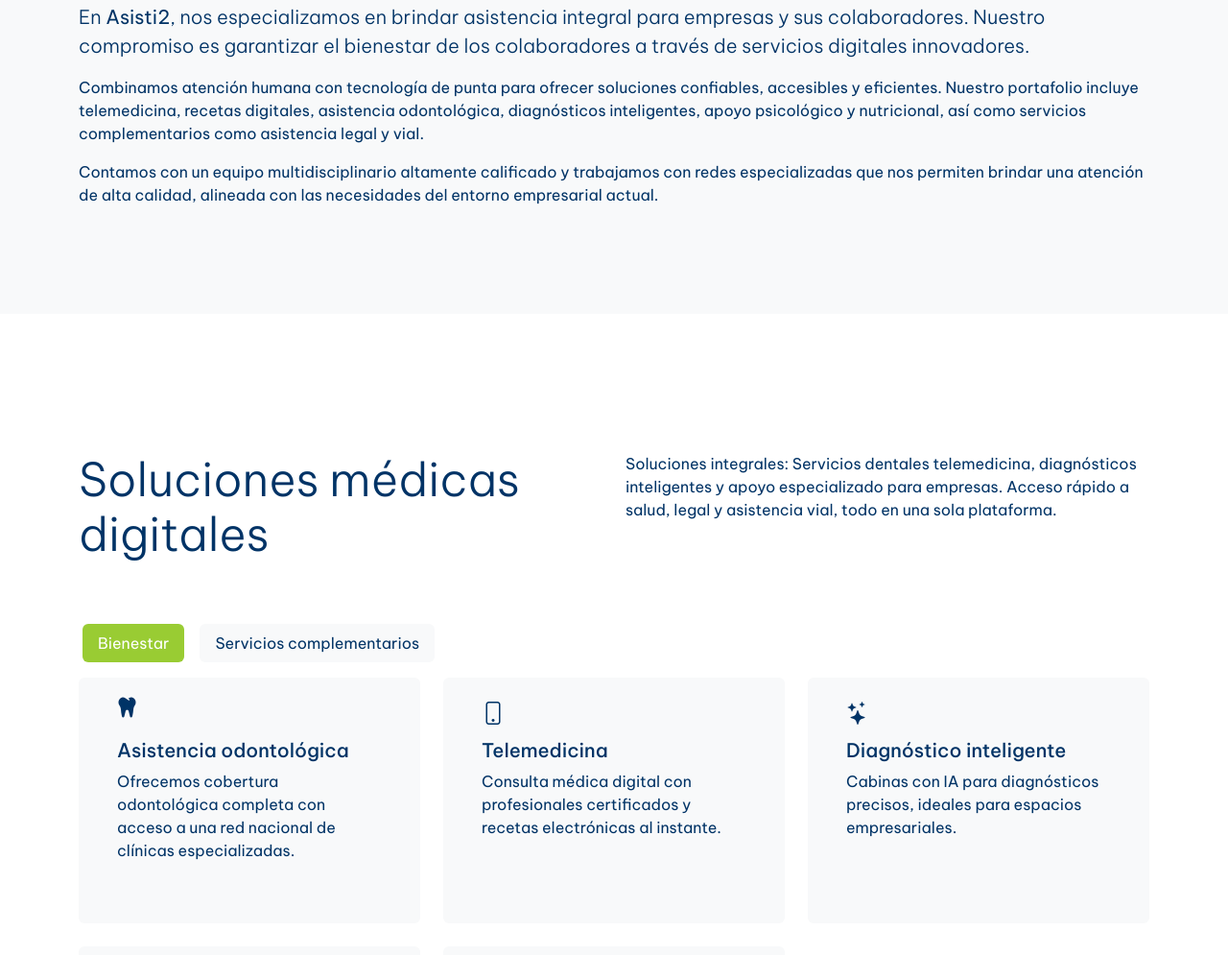
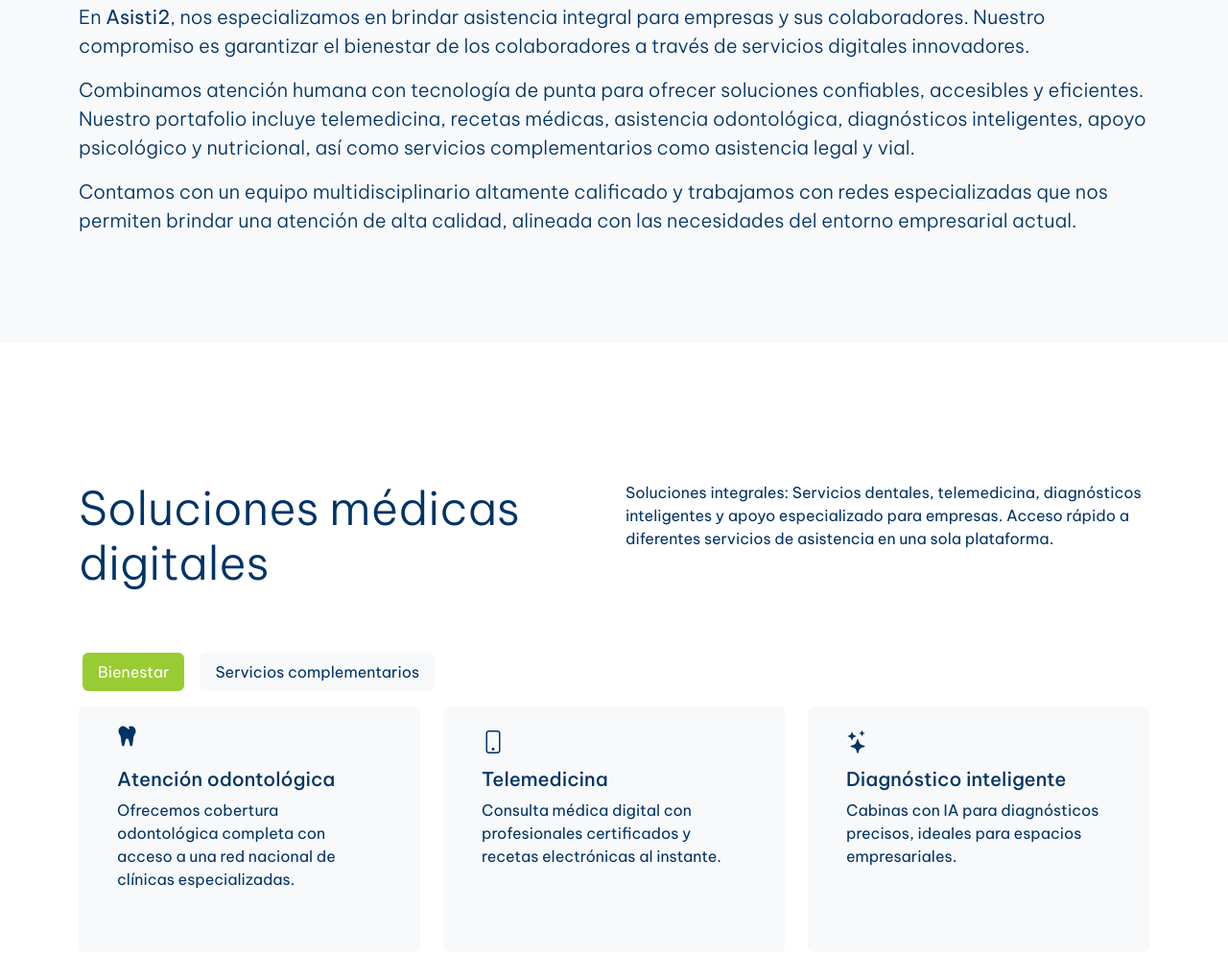
Before and after one commit to borgueweb/Asisti2, a plain HTML site: page index.html in a window 1280 px wide. Shown: the part 891-1886 px from the top of the page at 96% size. Drawn offline with nearby package versions, Linux system fonts and the light colour scheme.

Commit message:
Update index.html

```diff
--- a/index.html
+++ b/index.html
@@ -52,10 +52,10 @@
 			    <p class="lead">
 			      En <strong>Asisti2</strong>, nos especializamos en brindar asistencia integral para empresas y sus colaboradores. Nuestro compromiso es garantizar el bienestar de los colaboradores a través de servicios digitales innovadores.
 			    </p>
-			    <p class="">
-			      Combinamos atención humana con tecnología de punta para ofrecer soluciones confiables, accesibles y eficientes. Nuestro portafolio incluye telemedicina, recetas digitales, asistencia odontológica, diagnósticos inteligentes, apoyo psicológico y nutricional, así como servicios complementarios como asistencia legal y vial.
+			    <p class="lead">
+			      Combinamos atención humana con tecnología de punta para ofrecer soluciones confiables, accesibles y eficientes. Nuestro portafolio incluye telemedicina, recetas médicas, asistencia odontológica, diagnósticos inteligentes, apoyo psicológico y nutricional, así como servicios complementarios como asistencia legal y vial.
 			    </p>
-			    <p class="">
+			    <p class="lead">
 			      Contamos con un equipo multidisciplinario altamente calificado y trabajamos con redes especializadas que nos permiten brindar una atención de alta calidad, alineada con las necesidades del entorno empresarial actual.
 			    </p>
 			  </div>
@@ -68,7 +68,7 @@
 						<p class="display-5">Soluciones médicas digitales</p>
 					</div>
 					<div class="col">
-						<p>Soluciones integrales: Servicios dentales telemedicina, diagnósticos inteligentes y apoyo especializado para empresas. Acceso rápido a salud, legal y asistencia vial, todo en una sola plataforma.</p>
+						<p>Soluciones integrales: Servicios dentales, telemedicina, diagnósticos inteligentes y apoyo especializado para empresas. Acceso rápido a diferentes servicios de asistencia en una sola plataforma.</p>
 					</div>
 				</div>
 				<div class="row">
@@ -96,7 +96,7 @@
 							    <div class="card h-100 py-5 px-4">
 							      <div class="card-body">
 							      	<i class="fa-solid fa-tooth"></i>
-							        <h5 class="card-title">Asistencia odontológica</h5>
+							        <h5 class="card-title">Atención odontológica</h5>
 							        <p class="card-text">Ofrecemos cobertura odontológica completa con acceso a una red nacional de clínicas especializadas. </p>
 							      </div>
 							    </div>
@@ -193,12 +193,12 @@
 
 						<div class="col border-start g-4 p-4">
 							<h5>¿Qué servicios ofrecen?</h5>
-							<p>Brindamos atención médica, telemedicina, recetas digitales y consultas en línea. También ofrecemos odontología, nutrición y psicología a través de plataformas digitales.</p>
+							<p>Brindamos atención médica, telemedicina, recetas y consultas en línea. También ofrecemos odontología, nutrición y psicología soportados por nuestra plataforma digital.</p>
 						</div>
 
 						<div class="col border-start g-4 p-4">
 							<h5>¿Cómo funciona la telemedicina?</h5>
-							<p>Accede a consultas médicas en línea en cualquier momento. Un profesional te atenderá y podrá emitir recetas digitales válidas si es necesario.</p>
+							<p>Accede a consultas médicas en línea en cualquier momento. Un profesional te atenderá y podrá emitir recetas si es necesario.</p>
 						</div>
 
 						<div class="col border-start g-4 p-4">
```
